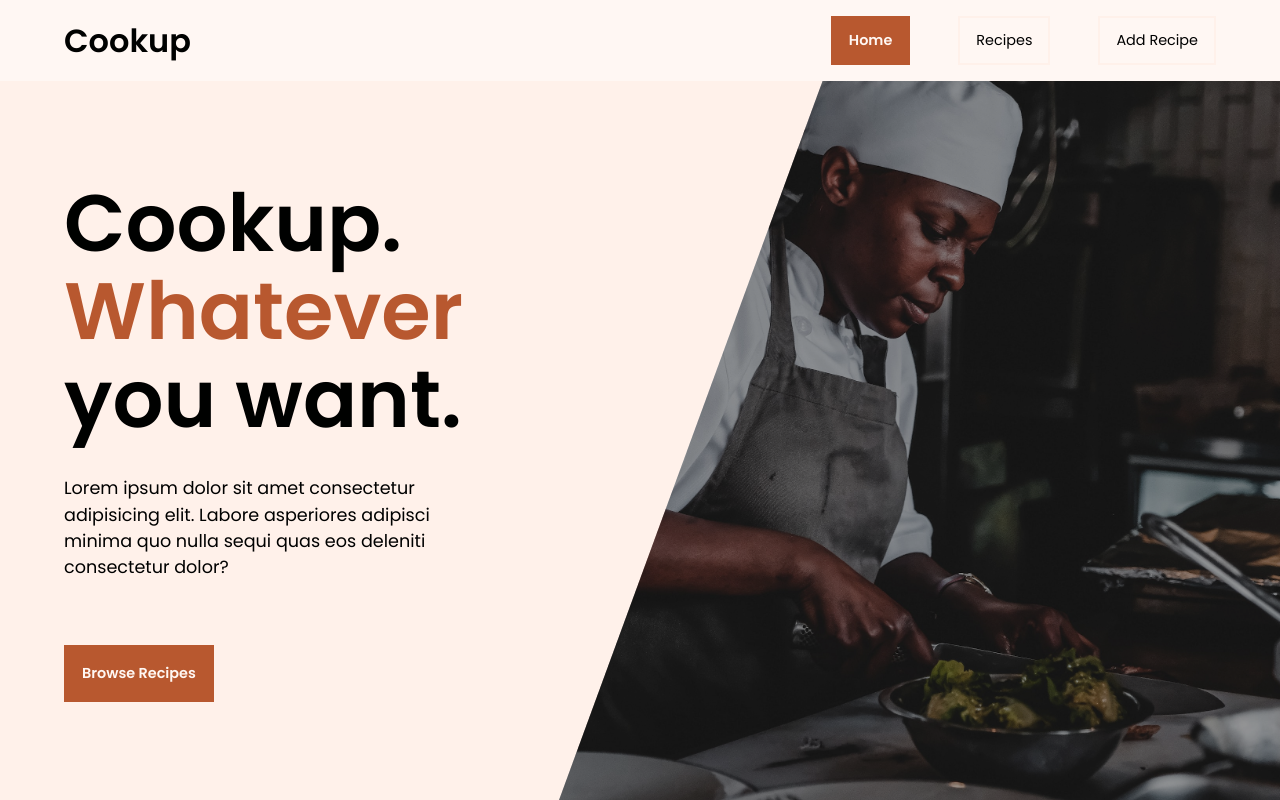
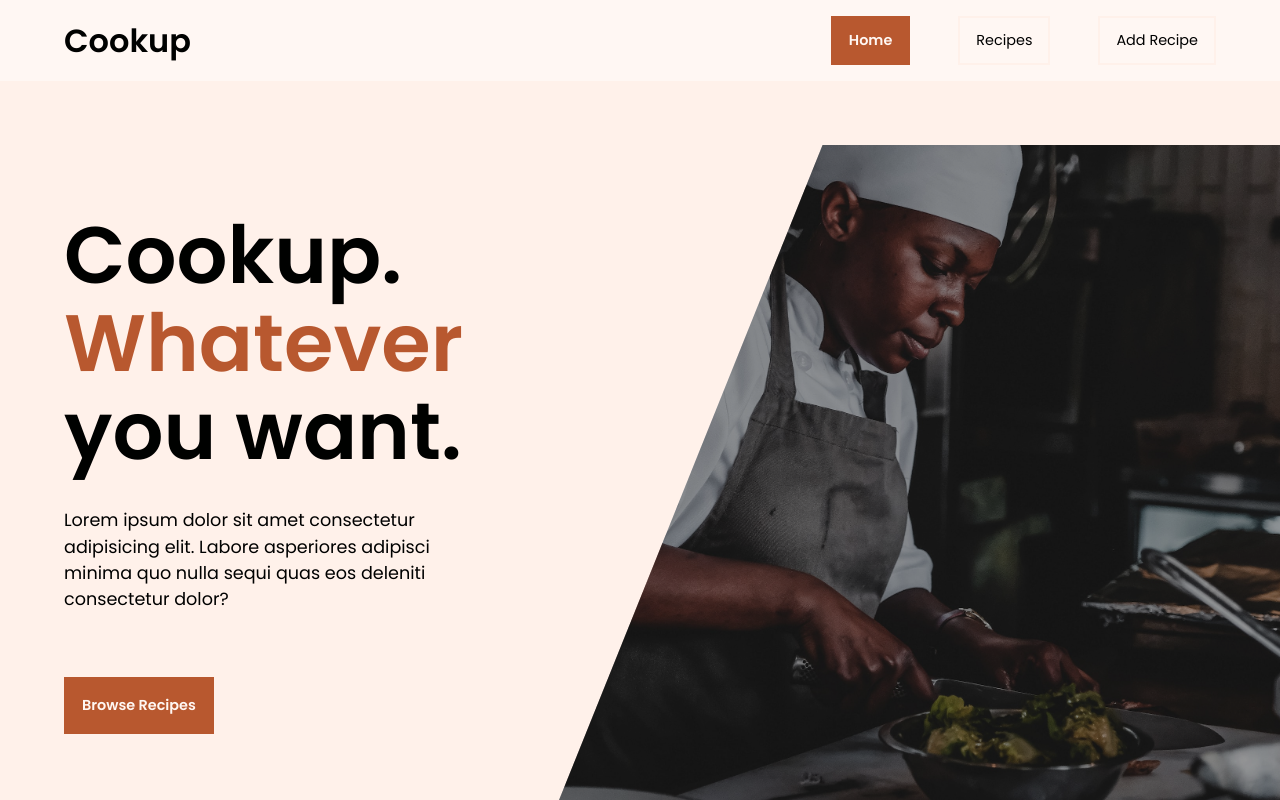
Before and after one commit to Ssevve/cookup-react-recipe-app, a React (Create React App) app: page / in a window 1280 px wide. Shown: the top 800 px of the page. Built offline with nearby package versions, Linux system fonts and the light colour scheme; the HTML template or start-up script is replaced by a standard one.

Commit message:
Add padding-top to pages

```diff
--- a/src/components/Recipes/index.jsx
+++ b/src/components/Recipes/index.jsx
@@ -21,7 +21,7 @@ export default function Recipes() {
   }
 
   return (
-    <section className="recipes">
+    <section className="recipes page">
       <div className="container">
         <ul className="recipes">
           {recipes.length ? (
--- a/src/components/Recipes/style.css
+++ b/src/components/Recipes/style.css
@@ -1,6 +1,5 @@
 .recipes {
   display: grid;
   grid-template-columns: repeat(auto-fit, minmax(300px, 1fr));
-  margin-top: 2rem;
   gap: 2rem;
 }
--- a/src/index.css
+++ b/src/index.css
@@ -47,6 +47,7 @@ a {
 
 .page {
   flex: 1;
+  padding-top: 4rem;
 }
 
 .flex {
```
